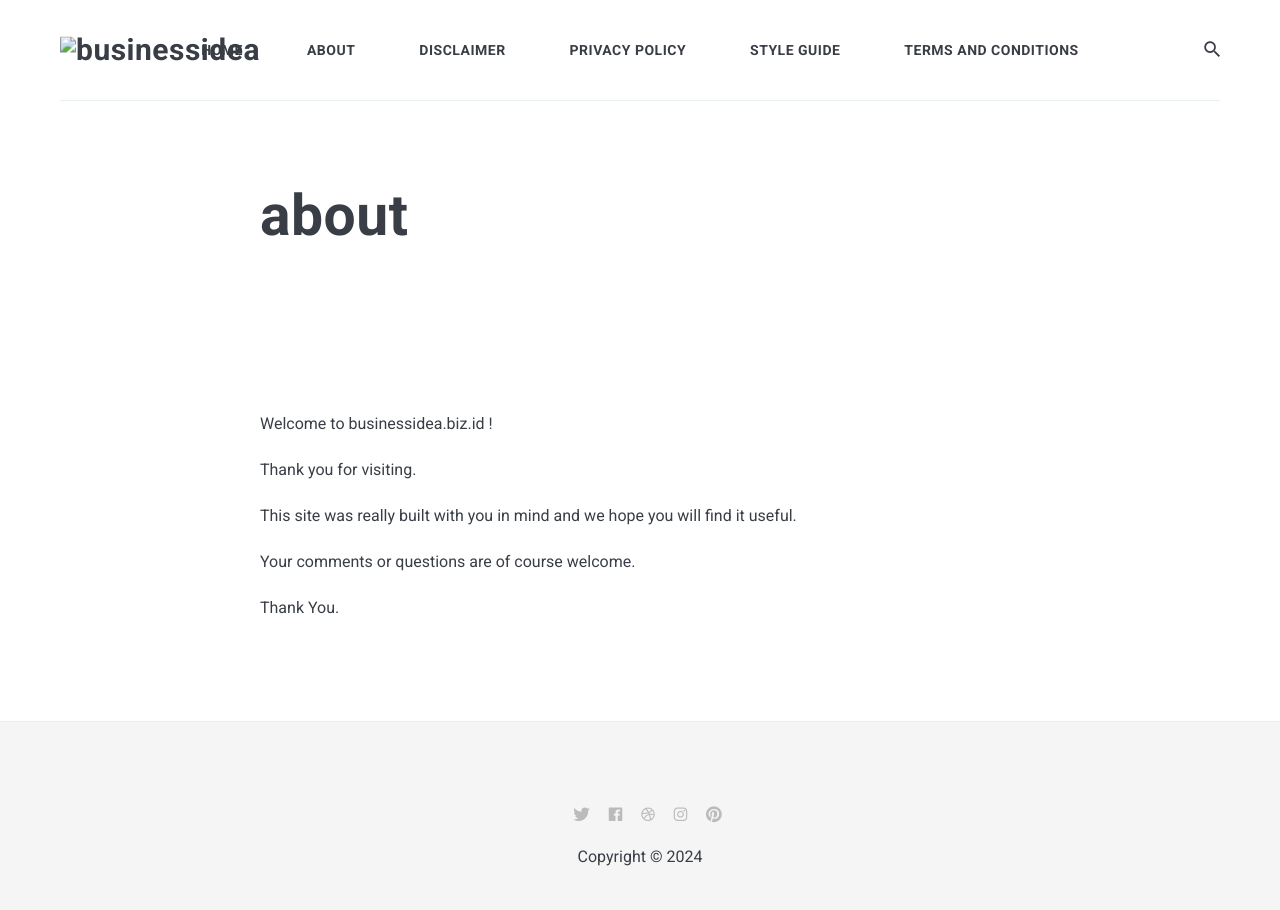
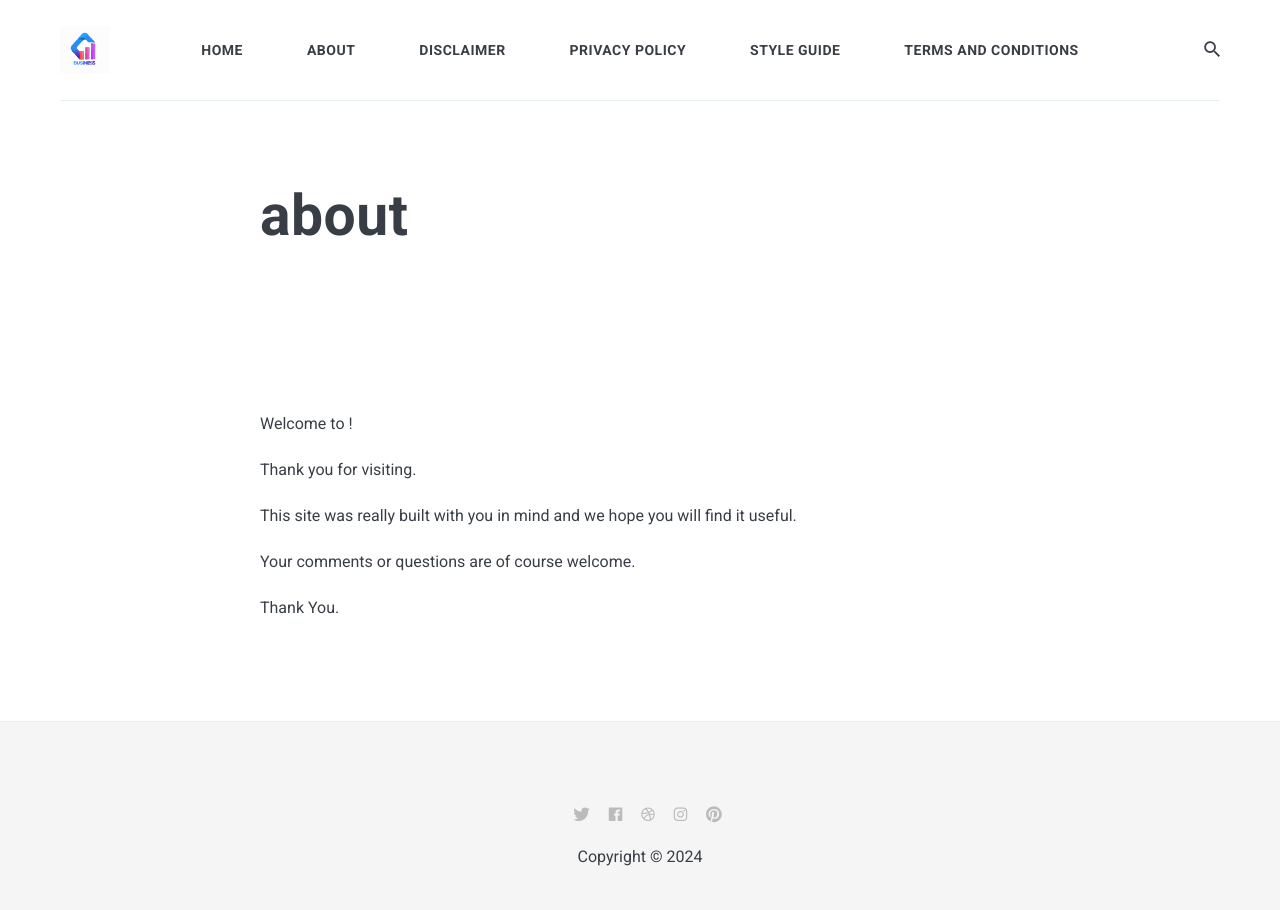
Before and after one commit to ikheinaaa/----, a Jekyll site: the page built from _pages/about.md, in a window 1280 px wide. Built offline with Jekyll 4.4.1, drawn with Linux system fonts in a browser that asks for light colours; nearby versions of some CDN libraries; library files that are not in the unit come from our copies; comment, search, counter and statistics services are not loaded.

Commit message:
Update _config.yml

```diff
--- a/_config.yml
+++ b/_config.yml
@@ -1,4 +1,4 @@
-baseurl: "businessidea.biz.id" # the subpath of your site, e.g. /blog
+baseurl: "" # the subpath of your site, e.g. /blog
 url: "" # the base hostname & protocol for your site, e.g. http://example.com
 
 
```
